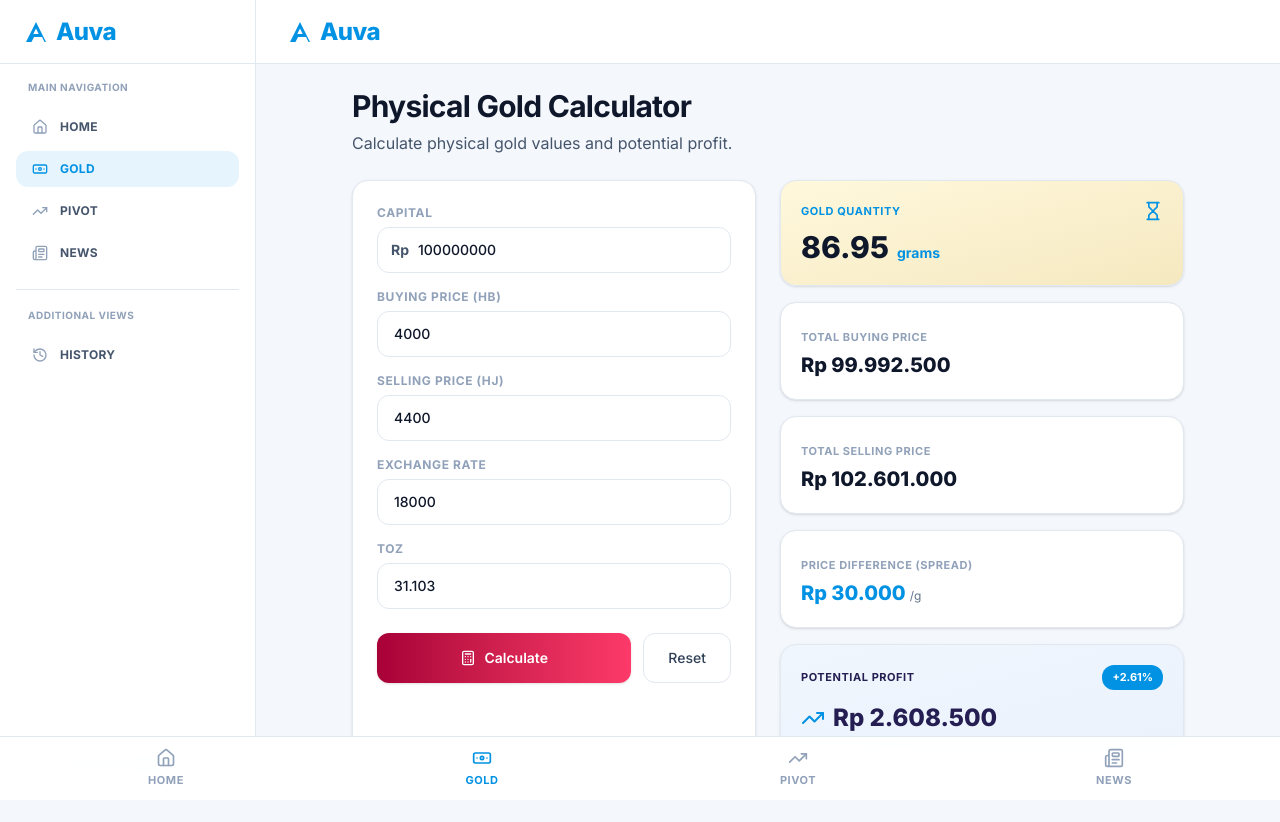
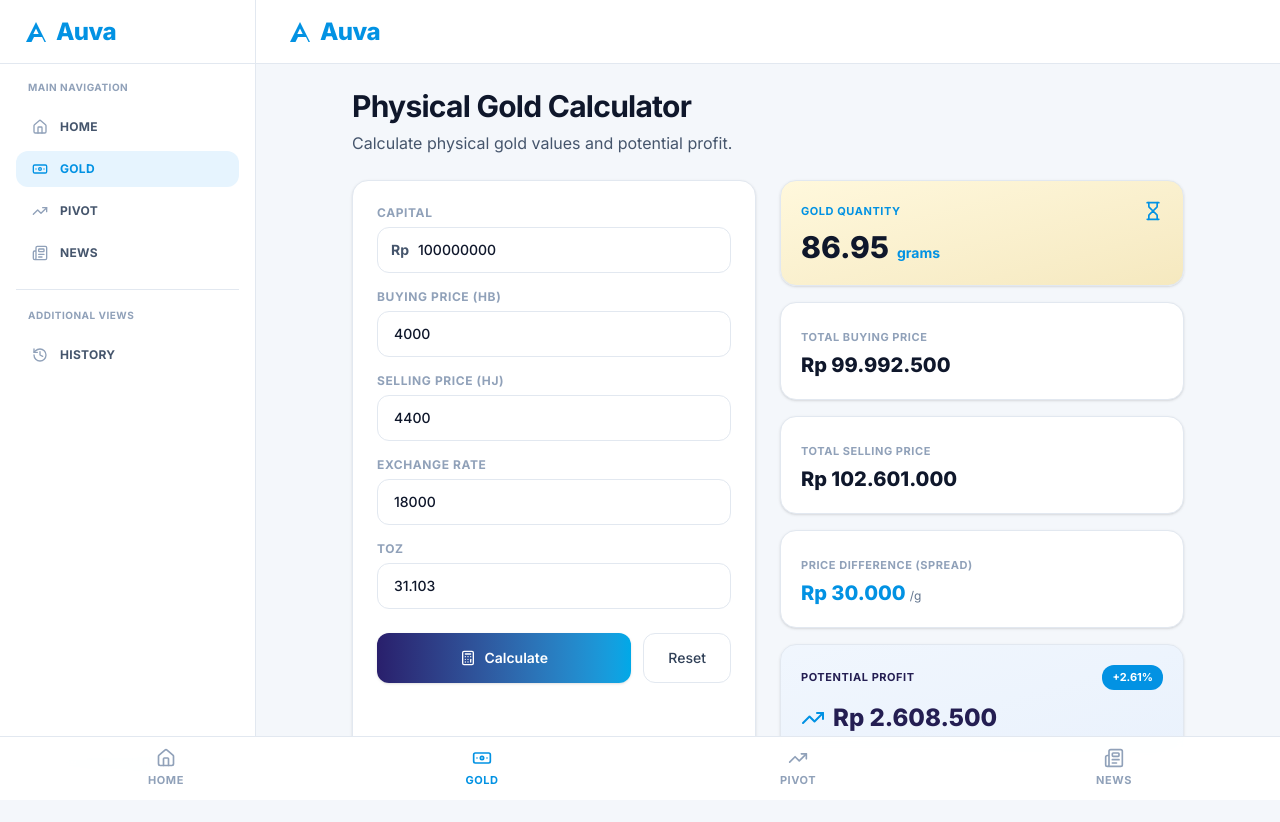
Before and after one commit to Ipungdesu/Auva-gold-calculator, a Next.js app: page /gold in a window 1280 px wide. Shown: the top 822 px of the page. Built offline with nearby package versions, Linux system fonts and the light colour scheme.

Commit message:
Change calculate button color

```diff
--- a/components/goldcalc/calculator-card.tsx
+++ b/components/goldcalc/calculator-card.tsx
@@ -172,7 +172,7 @@ export function CalculatorCard({ addGold }: CalculatorCardProps) {
           <div className="mt-2 grid grid-cols-[1fr_auto] gap-3">
             <button
               onClick={calculate}
-              className="flex items-center justify-center gap-2 rounded-xl bg-linear-to-r from-[#A80038] to-[#FD3A69] py-3.5 text-sm font-semibold text-white shadow-sm transition-all hover:opacity-95 active:scale-[0.99]"
+              className="flex items-center justify-center gap-2 rounded-xl bg-linear-to-r from-[#291F6C] to-[#00A9E8] py-3.5 text-sm font-semibold text-white shadow-sm transition-all hover:opacity-95 active:scale-[0.99]"
             >
               <Calculator className="h-4 w-4" />
               <span>Calculate</span>
```
